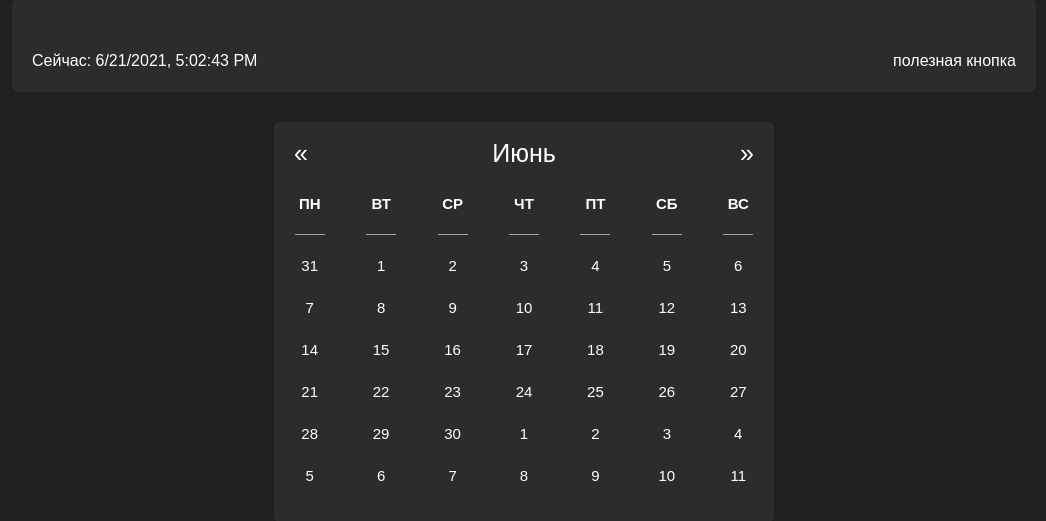
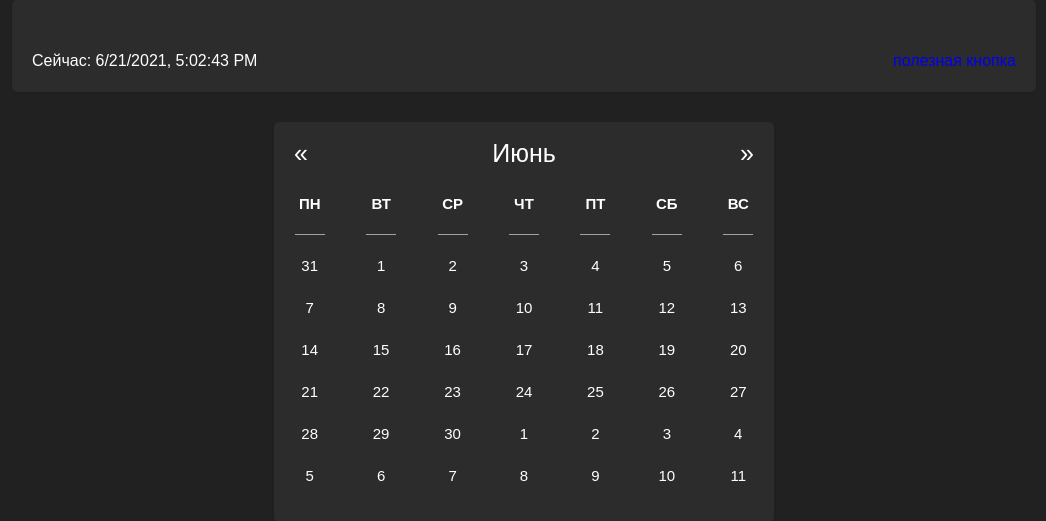
Before and after one commit to Igor-hub-it/Kyrsovaya, a Flask app: page / in a window 1280 px wide. Shown: the part 66-587 px from the top of the page, without its empty margins (116-1162 px from the left). Run offline with Flask 2, Linux system fonts and the light colour scheme.

Commit message:
create link to manual

```diff
--- a/static/style.css
+++ b/static/style.css
@@ -2,6 +2,13 @@
     margin: 0;
     padding: 0;
     box-sizing: border-box;
+}
+
+a {
+    text-decoration: none;
+}
+a:visited {
+    color: inherit;
 }
 
 html, body {
--- a/templates/first_block.html
+++ b/templates/first_block.html
@@ -1,7 +1,7 @@
 <div class="first_block">
     <div class="first_block_in">
         <div class="date">Сейчас:</div>
-        <div class="bottom_look_free_time">полезная кнопка</div>
+        <div class="bottom_look_free_time"><a href="/manual">полезная кнопка</a></div>
     </div>
     <script src="../static/scripts/time.js"></script>
 </div>
```
